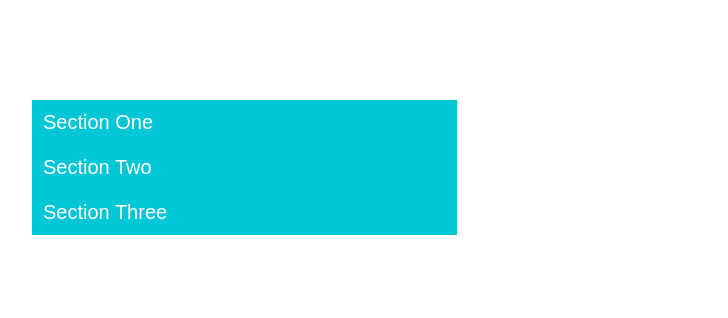
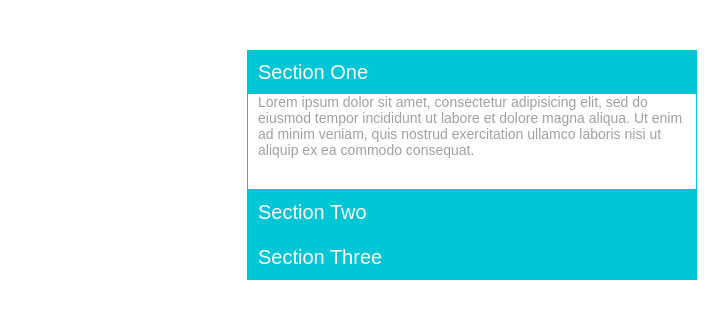
Before and after one commit to henryjf/accordian2, a website: page app/index.html in a window 1280 px wide. Both pictures are taken after a click on the element "Section One". Shown: the whole page, without its empty margins (168-896 px from the left). Drawn offline with Linux system fonts and the light colour scheme.

Commit message:
isolating each header and paragraph

```diff
--- a/app/css/bundle.css
+++ b/app/css/bundle.css
@@ -1,13 +1,13 @@
 .container {
   background-color: #FFFFFF;
-  margin: 100px 200px;
-  width: 425px; }
+  margin: 50px auto;
+  width: 450px; }
 
 .section {
   border: 1px solid #00C6D6; }
 
 .para {
-  height: 95px;
+  height: 0px;
   overflow: hidden;
   padding: 0 10px;
   margin: 0;
@@ -15,7 +15,7 @@
   color: #A2A0A3;
   transition: all 1s ease; }
   .para.hidden {
-    height: 0; }
+    height: 95px; }
 
 header {
   background-color: #00C6D6;
--- a/app/index.html
+++ b/app/index.html
@@ -11,9 +11,9 @@
 
       <div class='section' id="section1">
 
-          <header>Section One</header>
+          <header class="head1">Section One</header>
 
-            <p class ="para">
+            <p class ="para one">
               Lorem ipsum dolor sit amet, consectetur adipisicing elit, sed do eiusmod tempor incididunt ut labore et dolore magna aliqua. Ut enim ad minim veniam, quis nostrud exercitation ullamco laboris nisi ut aliquip ex ea commodo consequat.
             </p>
 
@@ -22,9 +22,9 @@
       <div class='section' id="section2" >
 
 
-            <header>Section Two</header>
+            <header class="head2">Section Two</header>
 
-            <p class="para">
+            <p class="para two">
               Duis aute irure dolor in reprehenderit in voluptate velit esse cillum dolore eu fugiat nulla pariatur. Excepteur sint occaecat cupidatat non proident, sunt in culpa qui officia deserunt mollit anim id est laborum. Quis nostrud exercitation ullamco laboris nisi ut aliquip ex ea commodo consequat.
             </p>
 
@@ -33,9 +33,9 @@
 
       <div class='section' id="section3" >
 
-            <header>Section Three</header>
+            <header class="head3">Section Three</header>
 
-            <p class="para">
+            <p class="para three">
               Lorem ipsum dolor sit amet, consectetur adipisicing elit, sed do eiusmod tempor incididunt ut labore et dolore magna aliqua. Ut enim ad minim veniam, quis nostrud exercitation ullamco laboris nisi.
             </p>
 
--- a/app/js/main.js
+++ b/app/js/main.js
@@ -1,13 +1,24 @@
+var head1= $('.head1');
+var header = $('header');
 var para = $('.para');
-var header = $('header');
+var one = $('.one');
 
-header.on('click', function(event){
+
+head1.on('click', function(event){
   event.preventDefault();
 
-  para.toggleClass('hidden');
+  head1.next().toggleClass('hidden');
 
-var parent = $(this).parent();
-parent.removeClass('hidden').addClass('hidden');
+
+  // var header = $(this).header();
+  // header.removeClass('hidden')
+
+
+});
+// console.log(header.on);
+
+
+
 
 
 // parent.toggleClass('hidden');
@@ -16,5 +27,3 @@ parent.removeClass('hidden').addClass('hidden');
 
 
 // console.log(event);
-
-});
--- a/src/sass/main.scss
+++ b/src/sass/main.scss
@@ -3,15 +3,15 @@ $color: #00C6D6;
 
 .container {
   background-color: #FFFFFF;
-  margin: 100px 200px;
-  width: 425px;
+  margin: 50px auto;
+  width: 450px;
 }
 .section {
   border: $border;
 }
 
 .para {
-  height: 95px;
+  height: 0px;
   overflow: hidden;
   padding: 0 10px;
   margin: 0;
@@ -20,7 +20,7 @@ $color: #00C6D6;
   transition: all 1s ease;
 
   &.hidden {
-    height:0;
+    height:95px;
   }
 }
 
```
